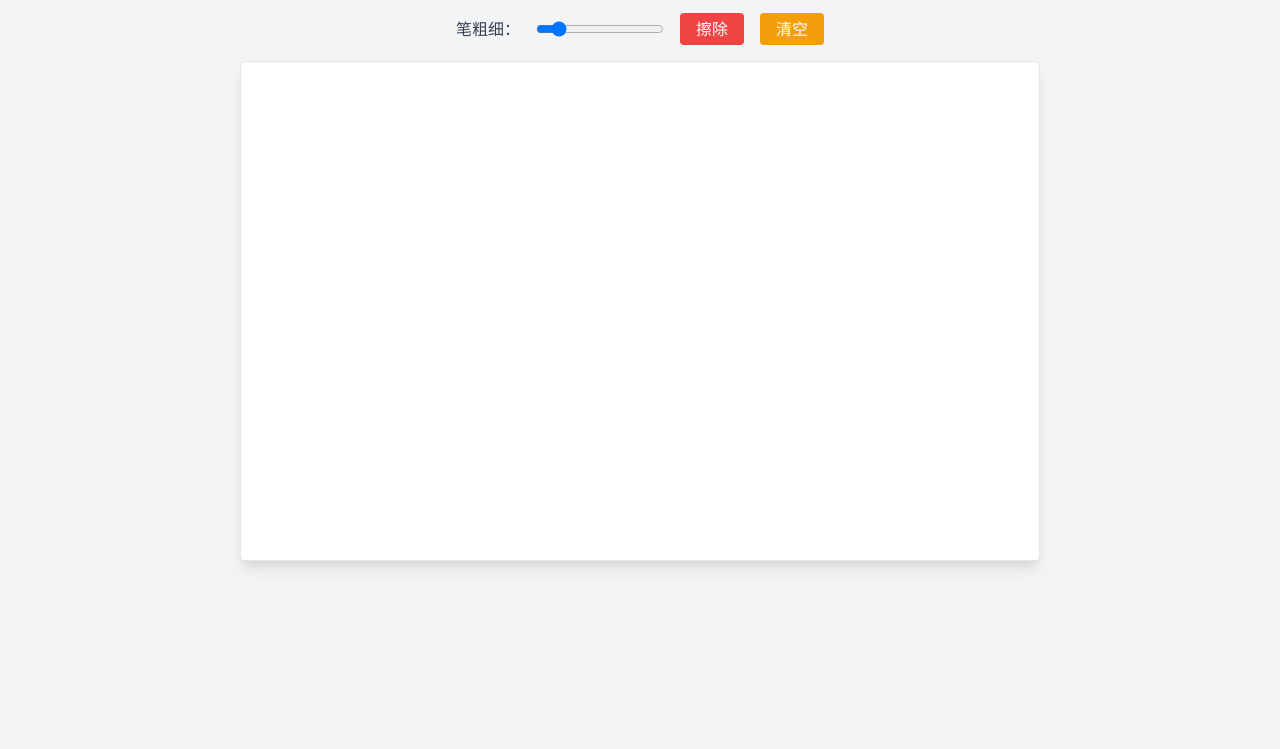
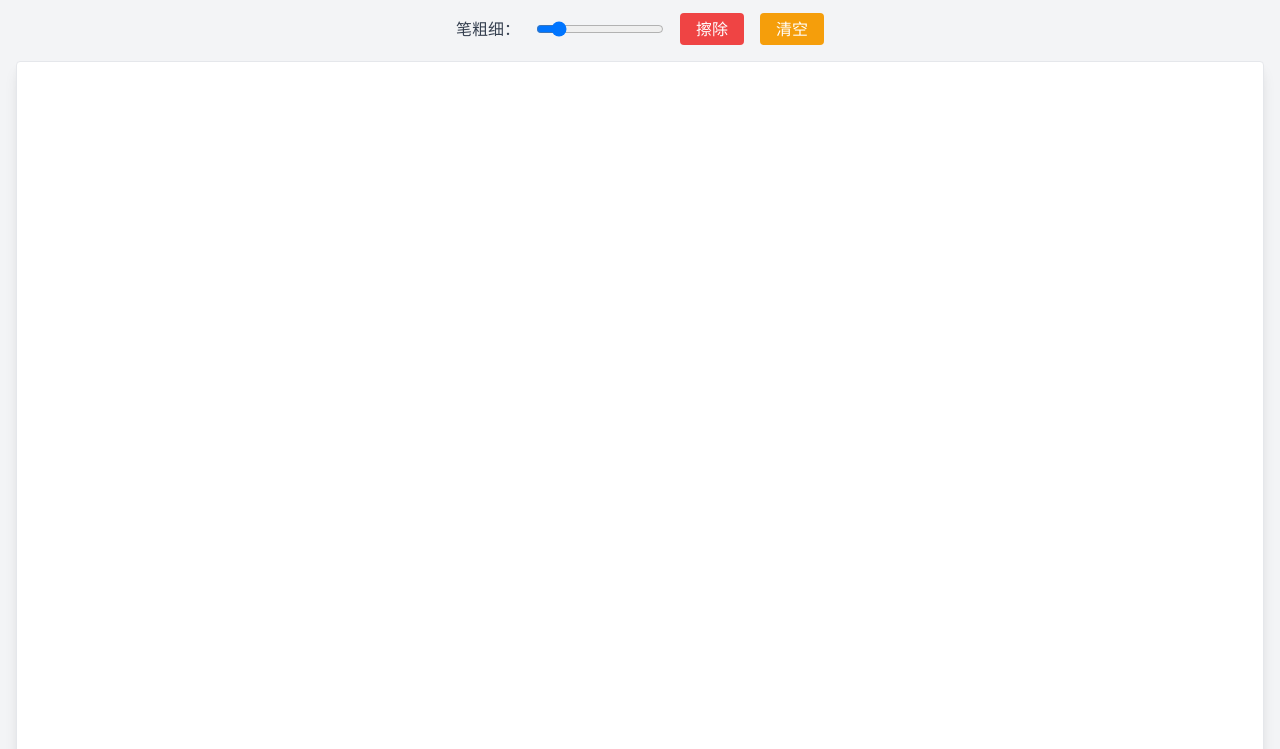
Before and after one commit to tongyangyeyue/page-draw, a plain HTML site: page index.html in a window 1280 px wide. Shown: the part 51-800 px from the top of the page. Drawn offline with nearby package versions, Linux system fonts and the light colour scheme.

Commit message:
add width

```diff
--- a/styles.css
+++ b/styles.css
@@ -1,6 +1,6 @@
 canvas {
   touch-action: none;
   width: 100%;
-  max-width: 800px;
-  height: 500px;
+  max-width: 2000px;
+  height: 2000px;
 }
```
